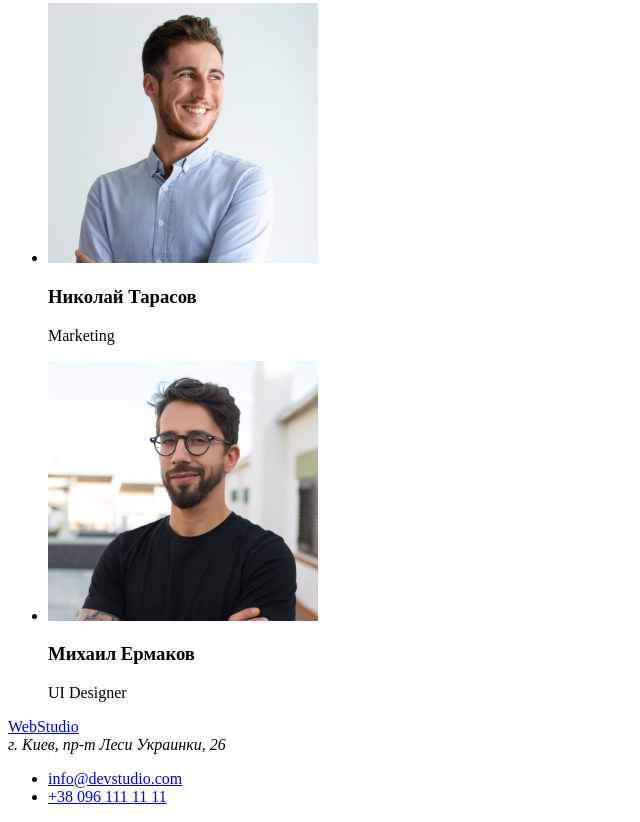
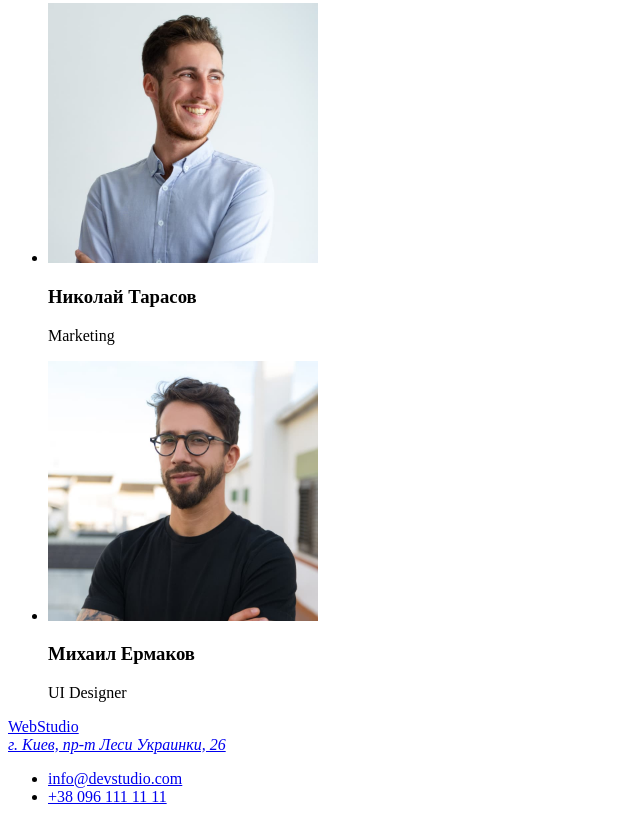
Before and after one commit to AlenaKabushko/AlenaKabushko-goit-markup-hw-01, a plain HTML site: page index.html in a window 1280 px wide. Shown: the part 2312-3134 px from the top of the page, without its empty margins (0-640 px from the left). Drawn offline with Linux system fonts and the light colour scheme.

Commit message:
add lank adress

```diff
--- a/index.html
+++ b/index.html
@@ -109,7 +109,11 @@
 
         <footer>
             <a href="/">WebStudio</a>
-            <address>г. Киев, пр-т Леси Украинки, 26</address>
+            <address>
+                <a href="https://goo.gl/maps/ViH7PqBd5oUtThd78"
+                target="_blank"
+                rel="noopener noreferrer nofollow">г. Киев, пр-т Леси Украинки, 26</a>
+            </address>
             <ul>
                 <li>
                     <a href="mailto:info@devstudio.com">info@devstudio.com</a>
```
